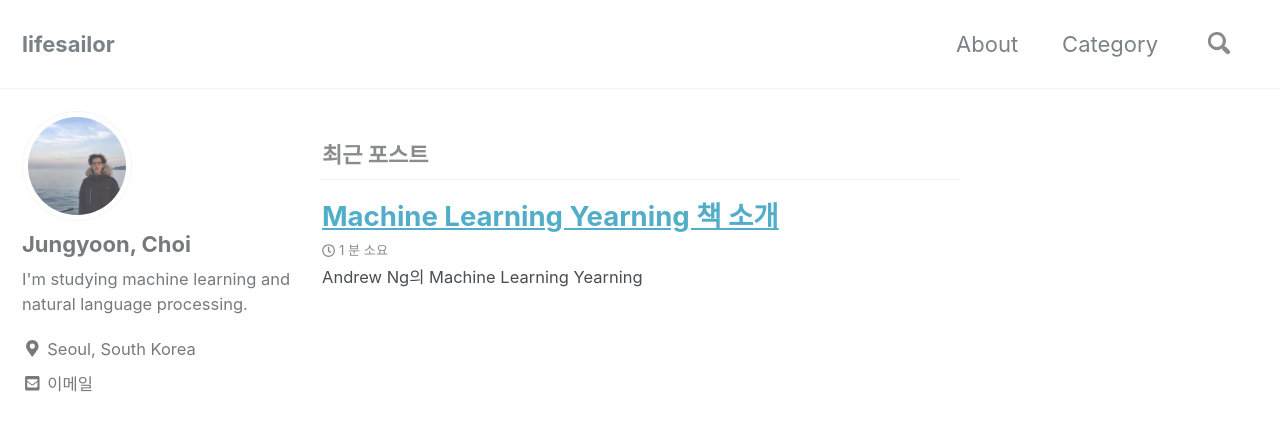
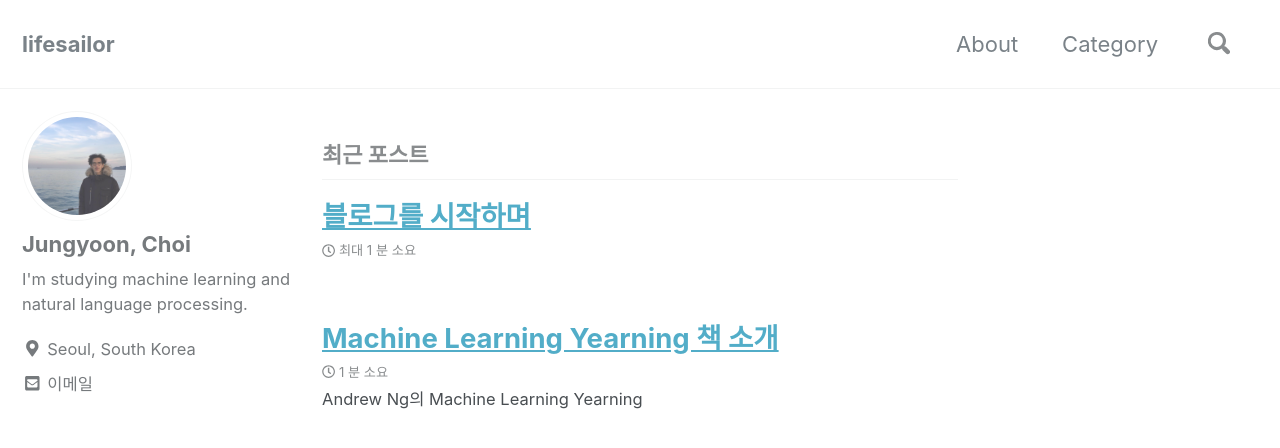
Before and after one commit to lifesailor/lifesailor.github.io, a Jekyll site: the page built from index.html, in a window 1280 px wide and 900 px high. Shown: the top 448 px of the window. Built offline with Jekyll 4.4.1, drawn with Linux system fonts in a browser that asks for light colours; nearby versions of some CDN libraries; the list of posts is cut into pages by our own code.

```diff
--- /dev/null
+++ b/_posts/2018-11-11-staring-a-blog.md
@@ -0,0 +1,6 @@
+---
+title: "블로그를 시작하며"
+categories:
+  - about
+tags:
+---
```
Also changed, not shown: _pages/about.md (+1 -1 lines).
